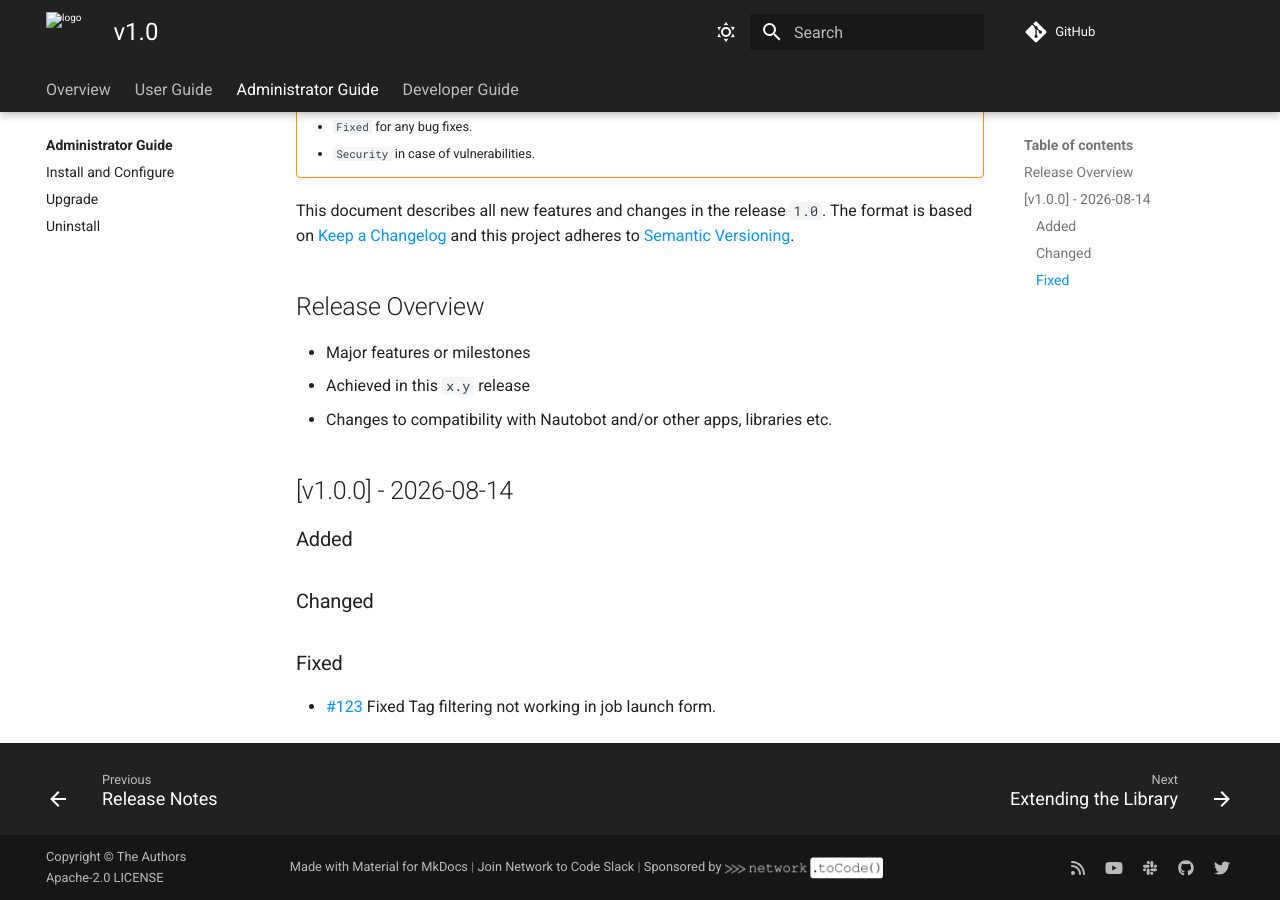
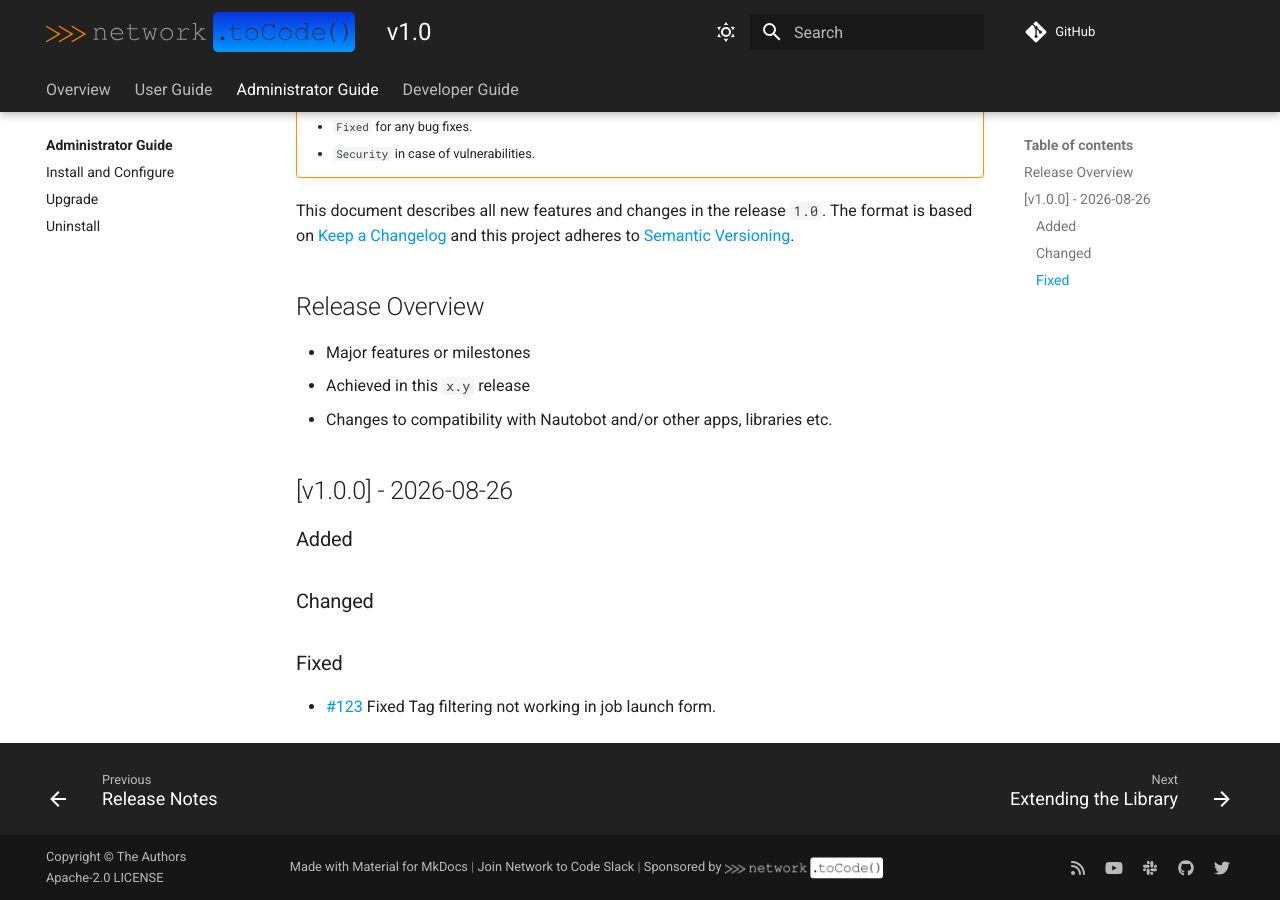
Before and after one commit to networktocode/nornir-pyntc, an MkDocs documentation site: the page built from docs/admin/release_notes/version_1.0.md, in a window 1280 px wide and 900 px high, scrolled down 545 px. Built offline with MkDocs 1.6.1 and Material for MkDocs 9.7.7, drawn with Linux system fonts in a browser that asks for light colours; comment, search, counter and statistics services are not loaded.

```diff
--- a/docs/admin/release_notes/version_1.0.md
+++ b/docs/admin/release_notes/version_1.0.md
@@ -29,7 +29,7 @@ This document describes all new features and changes in the release `1.0`. The f
 - Achieved in this `x.y` release
 - Changes to compatibility with Nautobot and/or other apps, libraries etc.
 
-## [v1.0.0] - 2026-08-14
+## [v1.0.0] - 2026-08-26
 
 ### Added
 
```
Also changed, not shown: docs/assets/networktocode_logo.svg (renamed from docs/images/networktocode_logo.svg), 1 other file.
